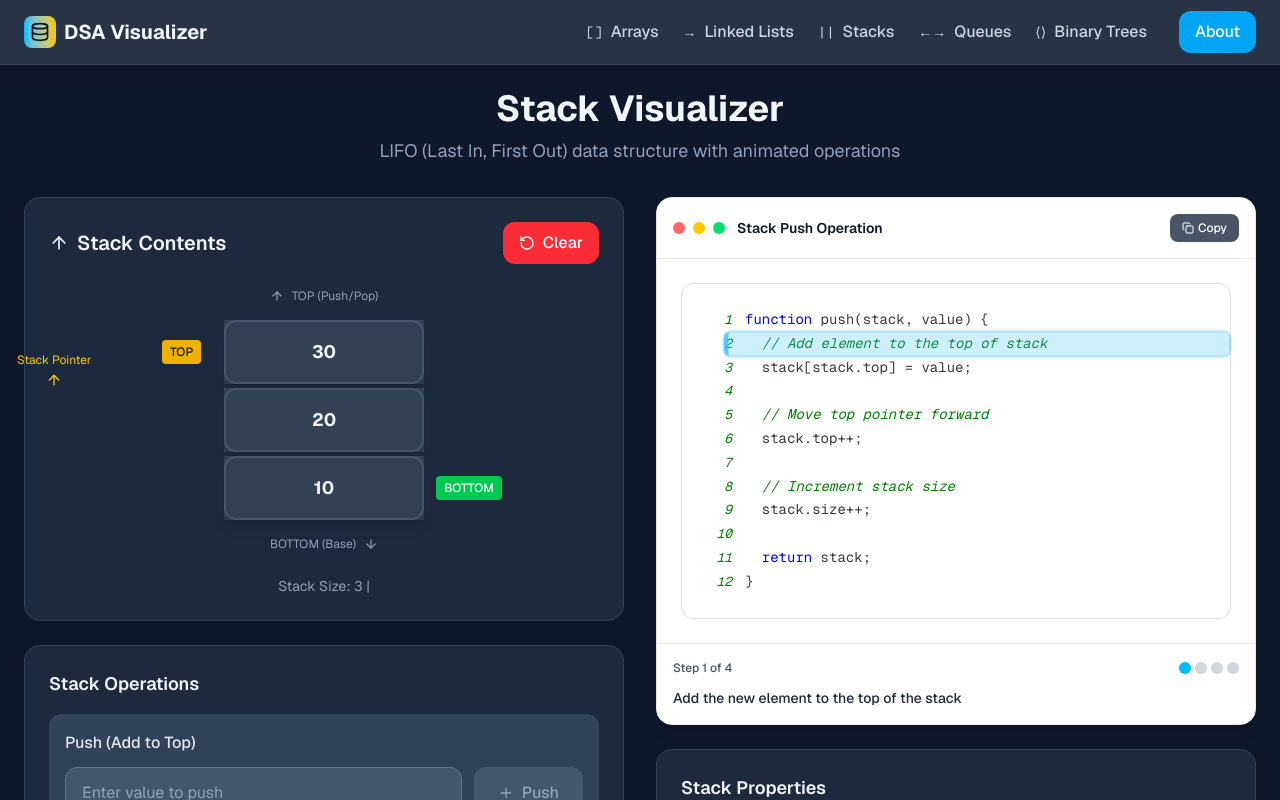
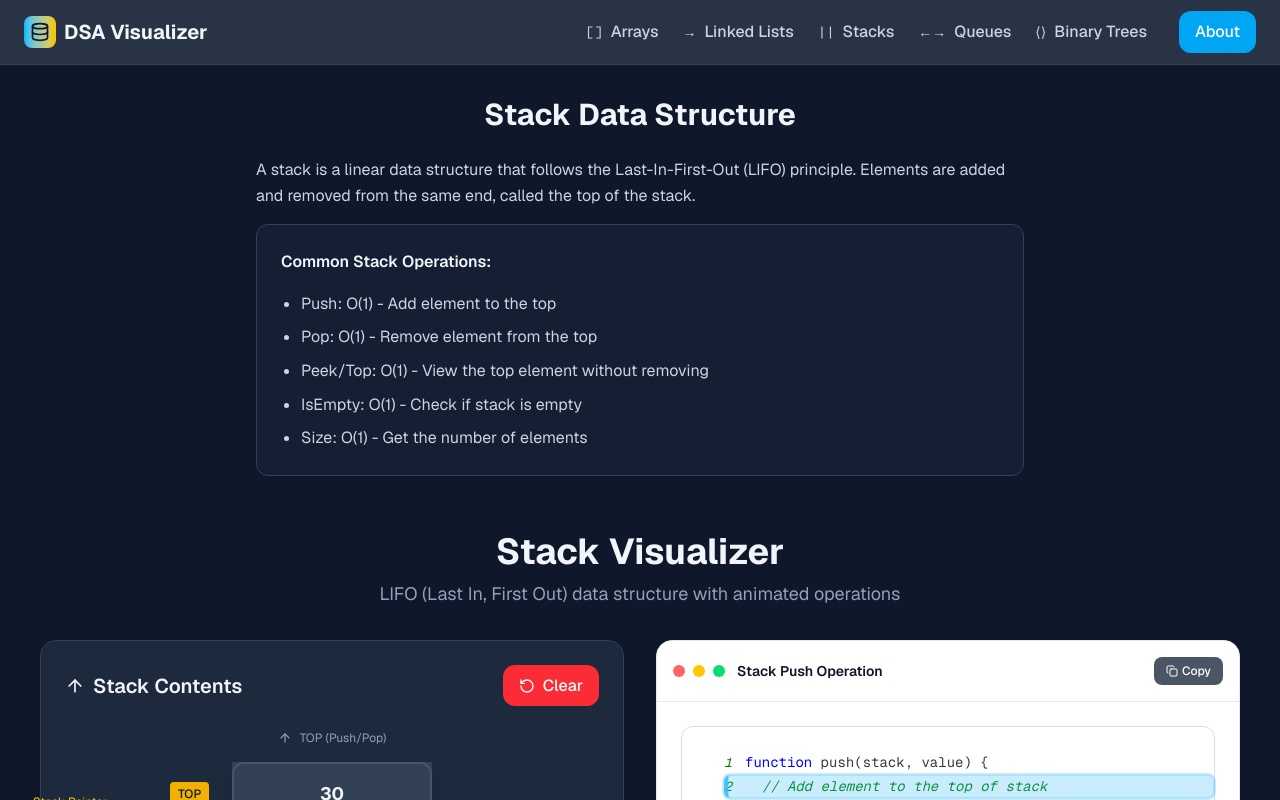
Before and after one commit to gael55x/DSA-Visualizer, a Next.js app in the folder dsa-visualizer/: page /stack in a window 1280 px wide. Shown: the top 800 px of the page. Built offline with nearby package versions, Linux system fonts and the light colour scheme.

Commit message:
Updated stack route

```diff
--- a/dsa-visualizer/app/stack/page.tsx
+++ b/dsa-visualizer/app/stack/page.tsx
@@ -1,5 +1,28 @@
 import StackVisualizer from "../../components/visualizers/StackVisualizer";
 
 export default function StackPage() {
-  return <StackVisualizer />;
+  return (
+    <div className="py-8 bg-slate-900">
+      <div className="container mx-auto px-4">
+        <h1 className="text-3xl font-bold mb-6 text-center text-slate-100">Stack Data Structure</h1>
+        <div className="mb-8 max-w-3xl mx-auto">
+          <p className="text-slate-300 mb-4">
+            A stack is a linear data structure that follows the Last-In-First-Out (LIFO) principle.
+            Elements are added and removed from the same end, called the top of the stack.
+          </p>
+          <div className="bg-slate-800/50 border border-slate-700 p-6 rounded-xl">
+            <h3 className="font-semibold mb-4 text-slate-100">Common Stack Operations:</h3>
+            <ul className="list-disc pl-5 space-y-2 text-slate-300">
+              <li>Push: O(1) - Add element to the top</li>
+              <li>Pop: O(1) - Remove element from the top</li>
+              <li>Peek/Top: O(1) - View the top element without removing</li>
+              <li>IsEmpty: O(1) - Check if stack is empty</li>
+              <li>Size: O(1) - Get the number of elements</li>
+            </ul>
+          </div>
+        </div>
+        <StackVisualizer />
+      </div>
+    </div>
+  );
 }
```
